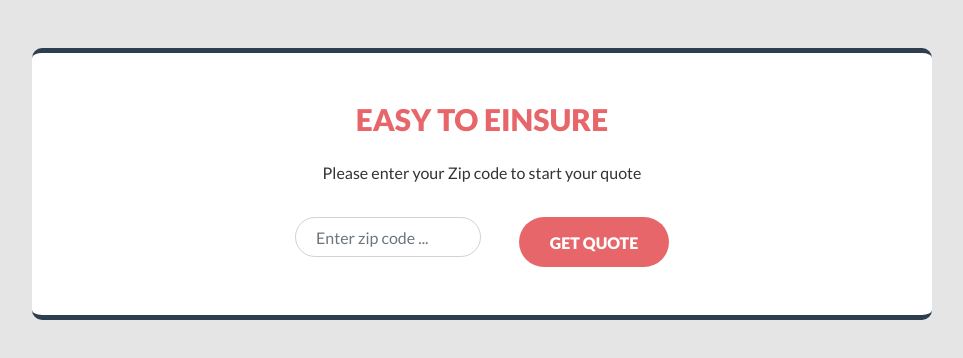
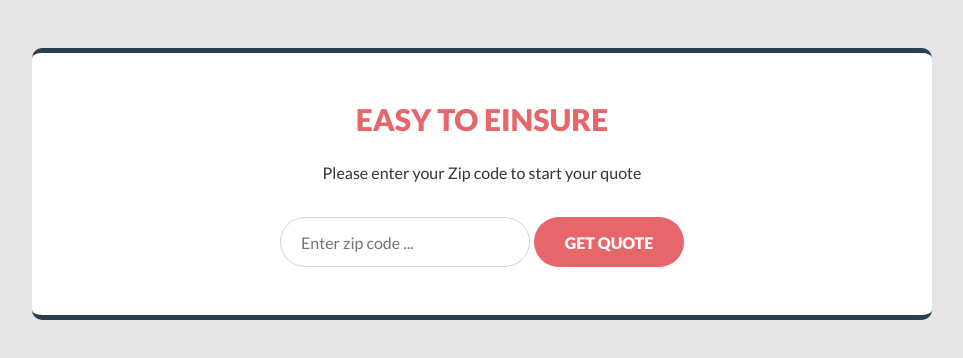
Before and after one commit to m-waqas-ashfaq/quotePages, a React (Create React App) app: page /AddQuote in a window 1280 px wide. Shown: the top 358 px of the page, without its empty margins (158-1121 px from the left). Built offline with nearby package versions, Linux system fonts and the light colour scheme; the HTML template or start-up script is replaced by a standard one.

Commit message:
Update App.css

```diff
--- a/src/App.css
+++ b/src/App.css
@@ -451,10 +451,6 @@ header.normal {
   max-width: 1050px;
 }
 
-.sticky-con .container-fluid.quote-form .form-control {
-  width: calc(100% - 34px);
-  height: 40px !important;
-}
 
 .driver-next {
   width: 45% !important;
```
